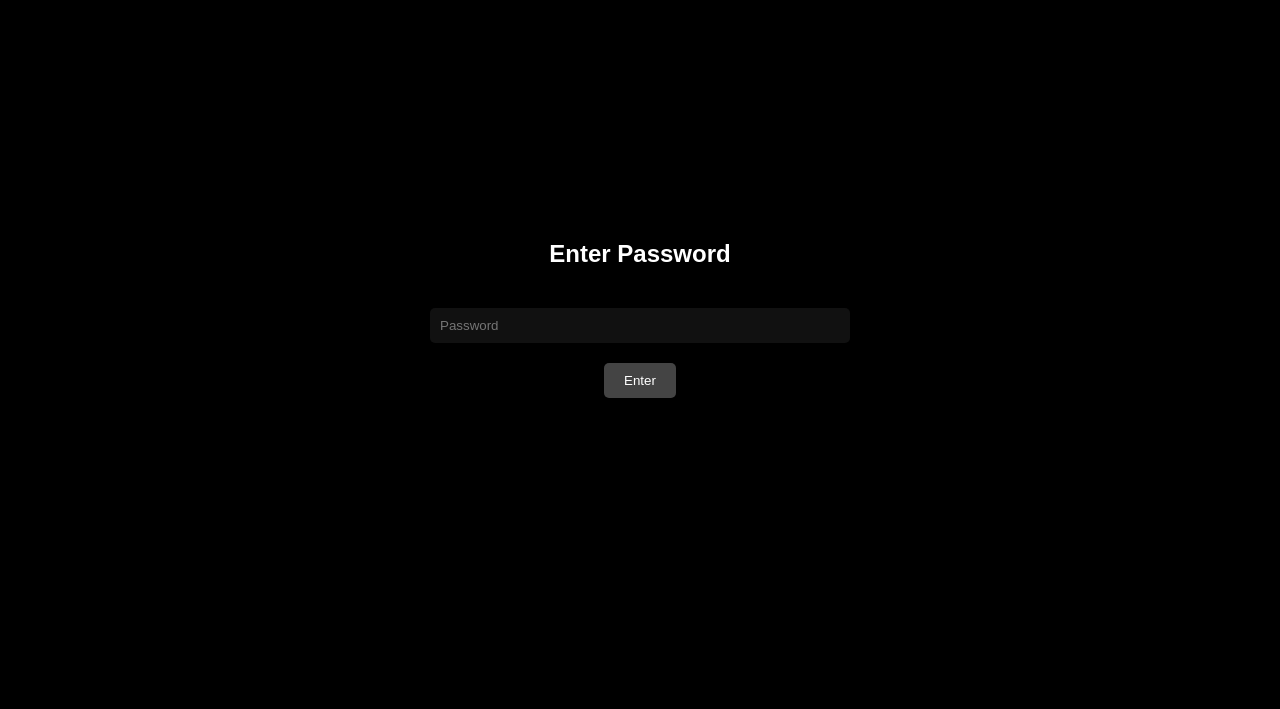
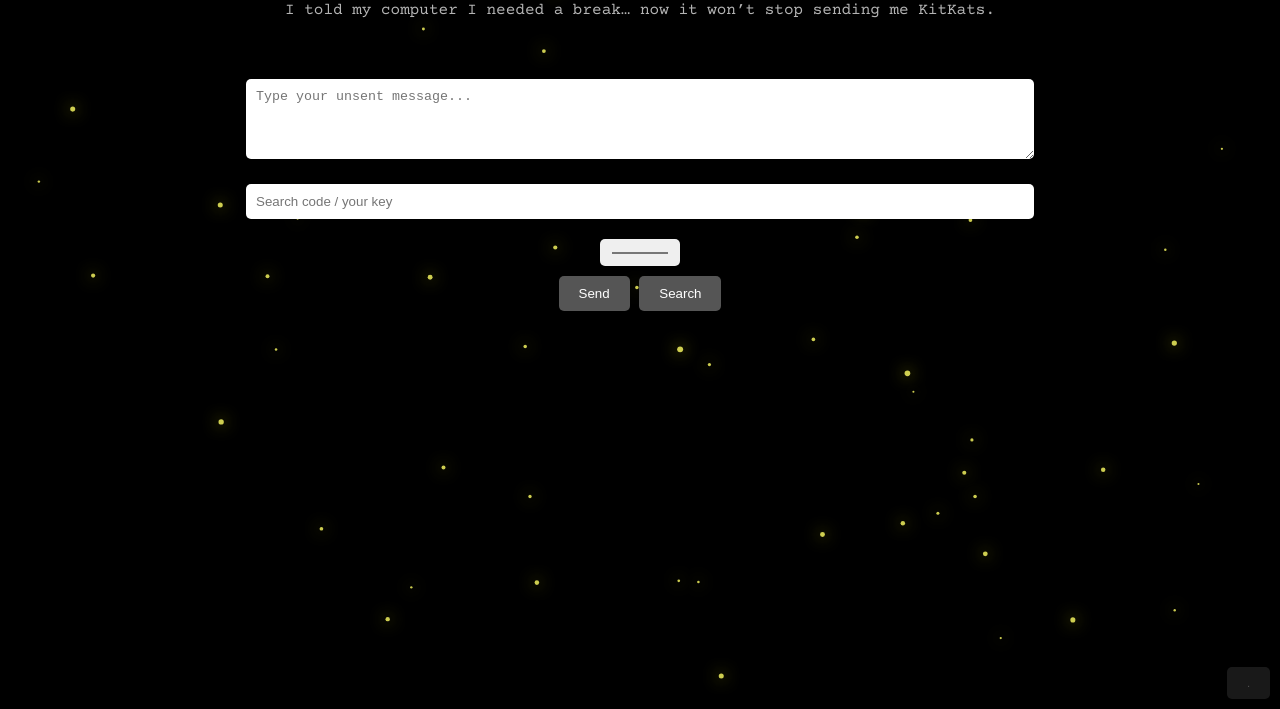
Before and after one commit to Bhawishya78/THE-UNSENT-CHAMBER, a plain HTML site: page index.html in a window 1280 px wide. Shown: the part 91-800 px from the top of the page. Drawn offline with nearby package versions, Linux system fonts and the light colour scheme.

Commit message:
Update index.html

```diff
--- a/index.html
+++ b/index.html
@@ -2,90 +2,115 @@
 <html lang="en">
 <head>
   <meta charset="UTF-8" />
-  <meta name="viewport" content="width=device-width, initial-scale=1.0" />
+  <meta name="viewport" content="width=device-width, initial-scale=1.0"/>
   <title>The Unsent Chamber</title>
+  <link href="https://fonts.googleapis.com/css2?family=Courier+Prime&display=swap" rel="stylesheet">
   <style>
     body {
-      font-family: Arial, sans-serif;
-      background: #000;
-      color: #fff;
+      font-family: 'Courier Prime', monospace;
       margin: 0;
       padding: 0;
-      display: flex;
-      justify-content: center;
-      align-items: center;
-      height: 100vh;
+      background: black;
+      color: white;
+      overflow-x: hidden;
     }
-    #passwordScreen, #homeScreen, #postScreen, #searchScreen {
-      display: none;
-      flex-direction: column;
-      align-items: center;
-      gap: 20px;
+    canvas { position: fixed; top: 0; left: 0; z-index: -1; }
+
+    h1 {
+      text-align: center;
+      margin-top: 30px;
+      font-size: 2.5rem;
     }
+
+    #joke {
+      text-align: center;
+      font-size: 1rem;
+      opacity: 0.7;
+      margin-top: -10px;
+    }
+
+    .container {
+      text-align: center;
+      margin-top: 50px;
+    }
+
+    input, textarea, select {
+      padding: 10px;
+      margin: 10px;
+      border: none;
+      border-radius: 5px;
+      width: 60%;
+    }
+
+    #colorPicker {
+      width: 80px;
+    }
+
     button {
       padding: 10px 20px;
-      background: #444;
-      color: #fff;
+      background-color: #555;
+      color: white;
       border: none;
       border-radius: 5px;
       cursor: pointer;
     }
-    input, textarea {
-      padding: 10px;
-      border-radius: 5px;
-      border: none;
-      width: 80vw;
-      max-width: 400px;
-      background: #111;
-      color: white;
+
+    .message {
+      border-radius: 10px;
+      padding: 15px;
+      margin: 15px auto;
+      width: 60%;
+      font-size: 1rem;
     }
-    textarea {
-      resize: none;
+
+    #adminPanel {
+      display: none;
+      padding: 20px;
+      border-top: 2px solid white;
     }
-    #searchResults {
-      max-width: 400px;
-      text-align: left;
-      overflow-y: auto;
-      max-height: 300px;
+
+    #adminBtn {
+      position: fixed;
+      bottom: 10px;
+      right: 10px;
+      font-size: 0.7rem;
+      opacity: 0.3;
     }
   </style>
 </head>
 <body>
 
-  <div id="passwordScreen">
-    <h2>Enter Password</h2>
-    <input type="password" id="passwordInput" placeholder="Password" />
-    <button onclick="checkPassword()">Enter</button>
+<canvas id="bg"></canvas>
+
+<h1>The Unsent Chamber</h1>
+<div id="joke">Loading fun thought...</div>
+
+<div class="container">
+  <textarea id="message" rows="4" placeholder="Type your unsent message..."></textarea><br>
+  <input id="code" type="text" placeholder="Search code / your key" /><br>
+  <input type="color" id="colorPicker" value="#ffffff" /><br>
+  <button onclick="sendMessage()">Send</button>
+  <button onclick="searchMessage()">Search</button>
 </div>
 
-  <div id="homeScreen">
-    <h1>The Unsent Chamber</h1>
-    <button onclick="showPostScreen()">Post</button>
-    <button onclick="showSearchScreen()">Search</button>
+<div id="results"></div>
+
+<!-- Hidden Admin Access -->
+<input type="password" id="adminPass" placeholder="Enter admin password" style="opacity:0; position:absolute; top:0; left:-999px;" />
+<div id="adminPanel">
+  <h3>Admin Panel</h3>
+  <div id="adminMessages"></div>
 </div>
+<button id="adminBtn" onclick="revealAdmin()">.</button>
 
-  <div id="postScreen">
-    <h2>Send a Message</h2>
-    <input type="text" id="postName" placeholder="To (Name)" />
-    <textarea id="postMessage" placeholder="Your Message" rows="5"></textarea>
-    <button onclick="submitPost()">Send</button>
-    <button onclick="goHome()">Back</button>
-  </div>
+<!-- Confetti CDN -->
+<script src="https://cdn.jsdelivr.net/npm/canvas-confetti@1.5.1/dist/confetti.browser.min.js"></script>
 
-  <div id="searchScreen">
-    <h2>Search Messages</h2>
-    <input type="text" id="searchInput" placeholder="Enter name" />
-    <button onclick="searchMessages()">Search</button>
-    <div id="searchResults"></div>
-    <button onclick="goHome()">Back</button>
-  </div>
+<!-- Firebase -->
+<script type="module">
+  import { initializeApp } from "https://www.gstatic.com/firebasejs/10.12.2/firebase-app.js";
+  import { getDatabase, ref, set, get, child } from "https://www.gstatic.com/firebasejs/10.12.2/firebase-database.js";
 
-  <!-- Firebase SDKs -->
-  <script src="https://www.gstatic.com/firebasejs/10.4.0/firebase-app-compat.js"></script>
-  <script src="https://www.gstatic.com/firebasejs/10.4.0/firebase-database-compat.js"></script>
-
-  <script>
-    // Firebase Config
   const firebaseConfig = {
     apiKey: "AIzaSyDuM4PFCIYBSA75MEiQgxmky77ml5hIuOM",
     authDomain: "the-unsent-chamber.firebaseapp.com",
@@ -97,97 +122,100 @@
     measurementId: "G-HK5P4LB86C"
   };
 
-    // Initialize Firebase
-    firebase.initializeApp(firebaseConfig);
-    const database = firebase.database();
+  const app = initializeApp(firebaseConfig);
+  const db = getDatabase(app);
 
-    const CORRECT_PASSWORD = "unsent";
+  function sendMessage() {
+    const msg = document.getElementById("message").value;
+    const code = document.getElementById("code").value;
+    const color = document.getElementById("colorPicker").value;
+    if (!msg || !code) return alert("Please enter message and code.");
 
-    window.onload = () => {
-      document.getElementById("passwordScreen").style.display = "flex";
-    };
+    set(ref(db, "unsent/" + code), {
+      text: msg,
+      color: color,
+      timestamp: Date.now()
+    }).then(() => {
+      document.getElementById("message").value = "";
+      confetti();
+      alert("Message sent!");
+    });
+  }
 
-    function checkPassword() {
-      const entered = document.getElementById("passwordInput").value;
-      if (entered === CORRECT_PASSWORD) {
-        document.getElementById("passwordScreen").style.display = "none";
-        document.getElementById("homeScreen").style.display = "flex";
+  function searchMessage() {
+    const code = document.getElementById("code").value;
+    if (!code) return alert("Enter search code.");
+    get(child(ref(db), "unsent/" + code)).then((snap) => {
+      if (snap.exists()) {
+        const data = snap.val();
+        document.getElementById("results").innerHTML = `<div class="message" style="background:${data.color}; color:black;">${data.text}</div>`;
       } else {
-        alert("Wrong password");
+        alert("Message not found.");
+      }
+    });
+  }
+
+  function revealAdmin() {
+    const pass = prompt("Enter admin password:");
+    if (pass === "admin-access-666") {
+      document.getElementById("adminPanel").style.display = "block";
+      get(child(ref(db), "unsent")).then((snap) => {
+        let html = '';
+        snap.forEach(child => {
+          const d = child.val();
+          html += `<div class="message" style="background:${d.color}; color:black;"><b>${child.key}</b>: ${d.text}</div>`;
+        });
+        document.getElementById("adminMessages").innerHTML = html;
+      });
+    } else {
+      alert("Wrong password!");
     }
   }
 
-    function goHome() {
-      hideAllScreens();
-      document.getElementById("homeScreen").style.display = "flex";
+  // Fireflies BG
+  const canvas = document.getElementById("bg");
+  const ctx = canvas.getContext("2d");
+  canvas.width = window.innerWidth;
+  canvas.height = window.innerHeight;
+  const fireflies = [];
+  for (let i = 0; i < 50; i++) {
+    fireflies.push({
+      x: Math.random() * canvas.width,
+      y: Math.random() * canvas.height,
+      r: Math.random() * 2 + 1,
+      d: Math.random() * 1
+    });
   }
-
-    function showPostScreen() {
-      hideAllScreens();
-      document.getElementById("postScreen").style.display = "flex";
-    }
-
-    function showSearchScreen() {
-      hideAllScreens();
-      document.getElementById("searchScreen").style.display = "flex";
-    }
-
-    function hideAllScreens() {
-      document.getElementById("homeScreen").style.display = "none";
-      document.getElementById("postScreen").style.display = "none";
-      document.getElementById("searchScreen").style.display = "none";
-    }
-
-    async function submitPost() {
-      const name = document.getElementById("postName").value.trim();
-      const msg = document.getElementById("postMessage").value.trim();
-      if (!name || !msg) return alert("Fill both fields");
-
-      const messageData = {
-        name: name.toLowerCase(),
-        message: msg,
-        timestamp: new Date().toISOString()
-      };
-
-      try {
-        await database.ref("unsentMessages").push(messageData);
-        alert("Message sent");
-        document.getElementById("postName").value = "";
-        document.getElementById("postMessage").value = "";
-        goHome();
-      } catch (error) {
-        console.error(error);
-        alert("Failed to send");
+  function animate() {
+    ctx.clearRect(0, 0, canvas.width, canvas.height);
+    for (let i = 0; i < fireflies.length; i++) {
+      let f = fireflies[i];
+      ctx.beginPath();
+      ctx.arc(f.x, f.y, f.r, 0, Math.PI * 2, false);
+      ctx.fillStyle = "rgba(255,255,100,0.8)";
+      ctx.shadowBlur = 15;
+      ctx.shadowColor = "yellow";
+      ctx.fill();
+      f.x += Math.sin(i) * 0.5;
+      f.y += Math.cos(i) * 0.5;
+      if (f.x < 0 || f.x > canvas.width || f.y < 0 || f.y > canvas.height) {
+        f.x = Math.random() * canvas.width;
+        f.y = Math.random() * canvas.height;
       }
     }
+    requestAnimationFrame(animate);
+  }
+  animate();
 
-    async function searchMessages() {
-      const search = document.getElementById("searchInput").value.trim().toLowerCase();
-      const results = document.getElementById("searchResults");
-      results.innerHTML = "";
-
-      try {
-        const snapshot = await database.ref("unsentMessages")
-          .orderByChild("name")
-          .equalTo(search)
-          .once("value");
-
-        if (!snapshot.exists()) {
-          results.innerHTML = "<p>No messages found.</p>";
-          return;
-        }
-
-        snapshot.forEach(child => {
-          const data = child.val();
-          const p = document.createElement("p");
-          p.textContent = data.message;
-          results.appendChild(p);
-        });
-      } catch (error) {
-        console.error(error);
-        alert("Search failed");
-      }
-    }
+  // Jokes
+  const jokes = [
+    "404: Joke not found!",
+    "Why did the coder get stuck in the shower? He kept reading the shampoo instructions: Lather, Rinse, Repeat.",
+    "I told my computer I needed a break… now it won’t stop sending me KitKats.",
+    "There are 10 types of people: Those who understand binary and those who don’t.",
+    "Debugging: Being the detective in a crime movie where you’re also the murderer."
+  ];
+  document.getElementById("joke").innerText = jokes[Math.floor(Math.random() * jokes.length)];
 </script>
 </body>
 </html>
```
Lines whose indentation alone changed are shown as unchanged.
